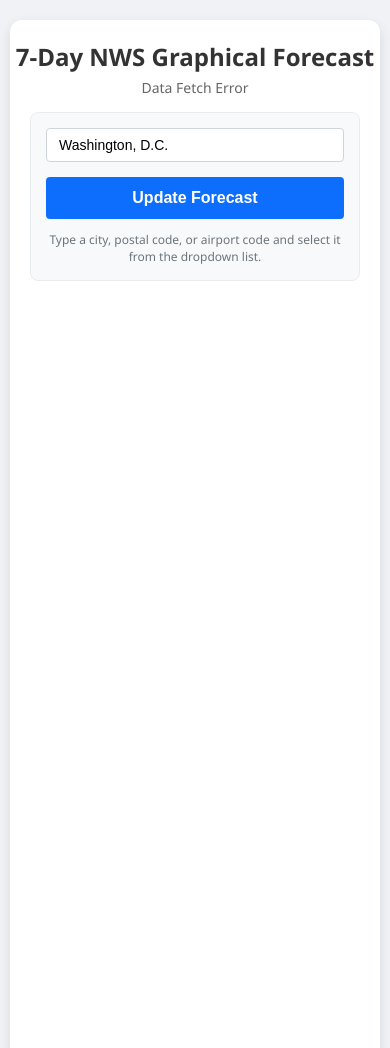
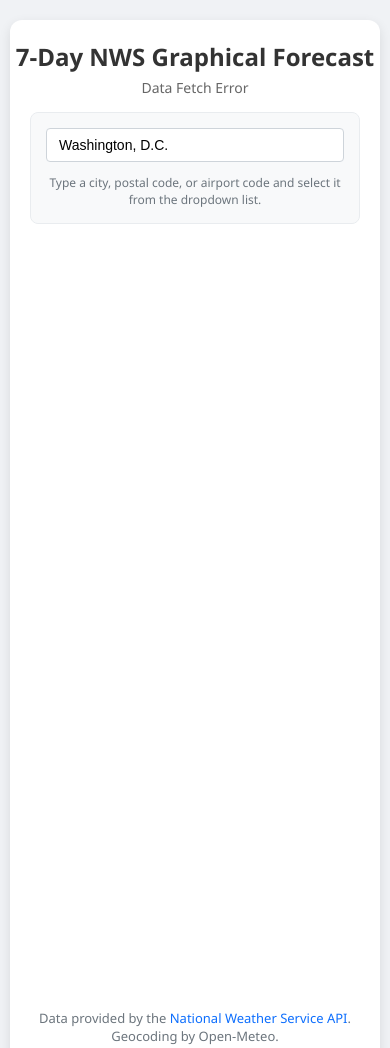
Before and after one commit to mikebramble/weather-dashboard, a plain HTML site: page index.html in a window 390 px wide. Shown: the top 1048 px of the page. Drawn offline with nearby package versions, Linux system fonts and the light colour scheme; no server answers.

Commit message:
Remove button and update controls alignment

```diff
--- a/index.html
+++ b/index.html
@@ -37,7 +37,6 @@
         .controls {
             display: flex;
             justify-content: center;
-            gap: 15px;
             align-items: flex-start;
         }
 
@@ -50,8 +49,6 @@
         }
         #suggestionsList li { padding: 10px 12px; cursor: pointer; border-bottom: 1px solid #f0f2f5; font-size: 14px; color: #333; }
         #suggestionsList li:hover { background-color: #e9ecef; }
-        .controls button { padding: 8px 16px; background-color: #0d6efd; color: white; border: none; border-radius: 4px; font-weight: 600; cursor: pointer; transition: background-color 0.2s; white-space: nowrap;}
-        .controls button:hover { background-color: #0b5ed7; }
         .instructions { font-size: 12px; color: #6c757d; margin-top: 12px; }
 
         h2 { text-align: center; color: #333; margin-top: 0; margin-bottom: 5px; }
@@ -86,11 +83,11 @@
         .chart-scroll-container {
             width: 100%;
             overflow-x: auto;
-            -webkit-overflow-scrolling: touch; /* Smooth momentum scrolling on iOS */
+            -webkit-overflow-scrolling: touch;
         }
         #chartMasterWrapper {
             position: relative;
-            min-width: 900px; /* Forces charts to maintain legibility; triggers horizontal scroll on small screens */
+            min-width: 900px;
             padding: 0 20px;
             cursor: crosshair;
         }
@@ -112,10 +109,9 @@
         @media (max-width: 768px) {
             .controls {
                 flex-direction: column;
-                align-items: stretch;
+                align-items: center;
             }
             .search-wrapper { max-width: 100%; }
-            .controls button { width: 100%; padding: 12px; font-size: 16px; }
 
             #currentConditions {
                 flex-direction: column;
@@ -142,7 +138,6 @@
                     <input type="text" id="locationInput" placeholder="Enter City or Zip Code" autocomplete="off" value="Washington, D.C.">
                     <ul id="suggestionsList"></ul>
                 </div>
-                <button onclick="handleSearchButton()">Update Forecast</button>
             </div>
             <div class="instructions">Type a city, postal code, or airport code and select it from the dropdown list.</div>
         </div>
@@ -204,27 +199,6 @@
         document.addEventListener('click', (e) => {
             if (e.target !== searchInput) suggestionsList.style.display = 'none';
         });
-
-        async function handleSearchButton() {
-            const query = searchInput.value;
-            document.getElementById('gridSubtitle').innerText = "Locating...";
-            suggestionsList.style.display = 'none';
-
-            try {
-                const res = await fetch(`https://geocoding-api.open-meteo.com/v1/search?name=${encodeURIComponent(query)}&count=1&language=en&format=json`);
-                const data = await res.json();
-                if (!data.results || data.results.length === 0) throw new Error("Could not find location.");
-
-                const item = data.results[0];
-                const adminName = item.admin1 ? `, ${item.admin1}` : '';
-                searchInput.value = `${item.name}${adminName}`;
-
-                fetchWeatherData(item.latitude, item.longitude, searchInput.value);
-            } catch (error) {
-                alert(error.message);
-                document.getElementById('gridSubtitle').innerText = "Location Error";
-            }
-        }
 
         async function fetchWeatherData(lat, lon, locationName) {
 
@@ -649,7 +623,6 @@
 
                         tooltipEl.style.display = 'block';
 
-                        // Positioning updated for scrolling container support
                         const wrapperRect = wrapper.getBoundingClientRect();
                         const mouseX = e.clientX - wrapperRect.left;
                         const mouseY = e.clientY - wrapperRect.top;
```
